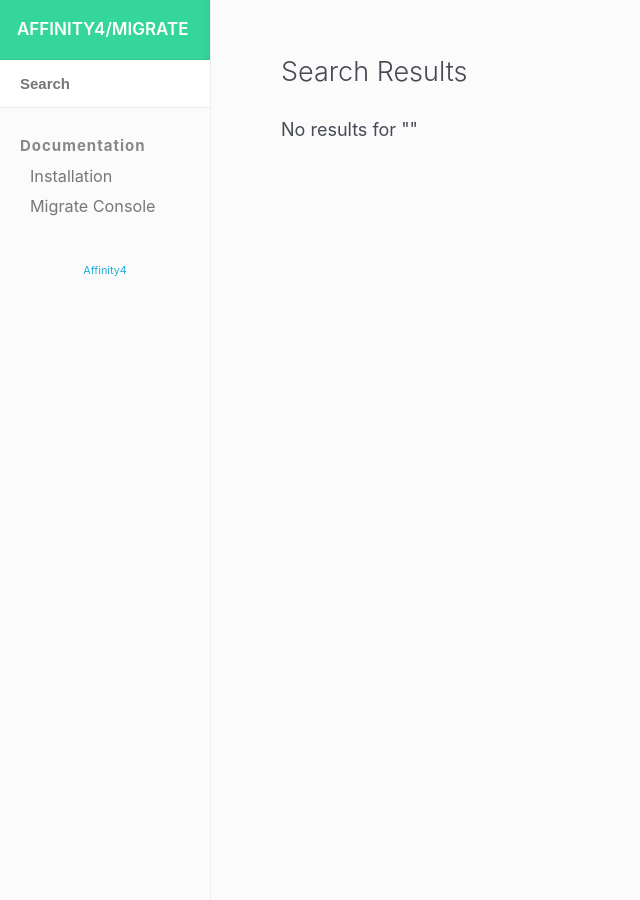
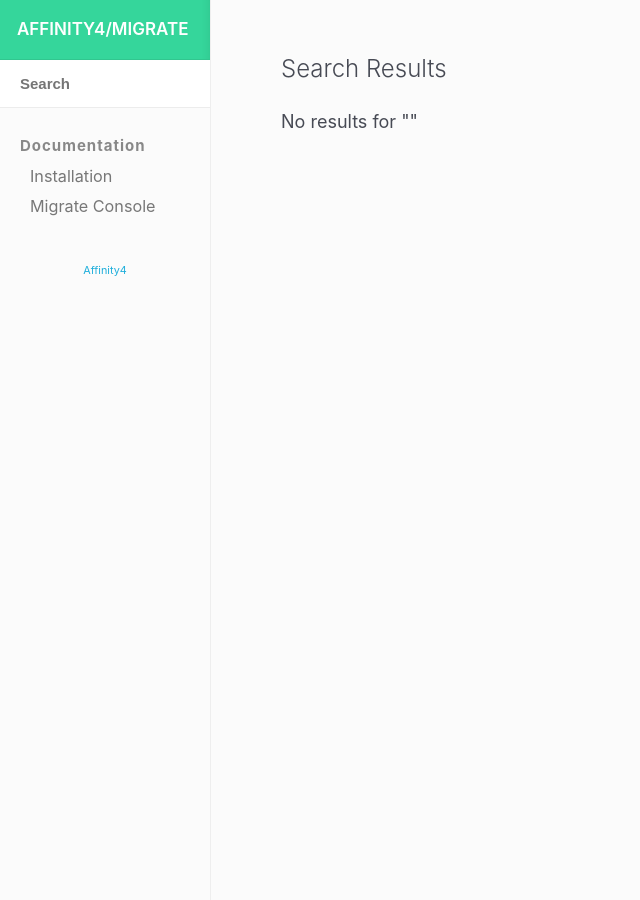
Before and after one commit to affinity4/migrate, a Jekyll site: the page built from search.html, in a window 1280 px wide. Shown: the whole page, without its empty margins (0-640 px from the left). Built offline with Jekyll 4.4.1, drawn with Linux system fonts in a browser that asks for light colours; nearby versions of some CDN libraries.

Commit message:
Adding default heading styles

```diff
--- a/_sass/_main.scss
+++ b/_sass/_main.scss
@@ -556,6 +556,35 @@ header {
 // Custom
 // ----------
 
+h {
+	&1 {
+		font-size: 1.5em;
+	}
+
+	&2 {
+		font-size: 1.333em;
+	}
+
+	&3 {
+		font-size: 1.25em;
+	}
+
+	&4 {
+		font-size: 1em;
+		font-weight: bold;
+	}
+
+	&5 {
+		font-size: 0.9em;
+		font-weight: bold;
+	}
+
+	&6 {
+		font-size: 0.8em;
+		font-weight: bold;
+	}
+}
+
 .heading {
 	&-01 {
 		font-size: 1.5em;
```
